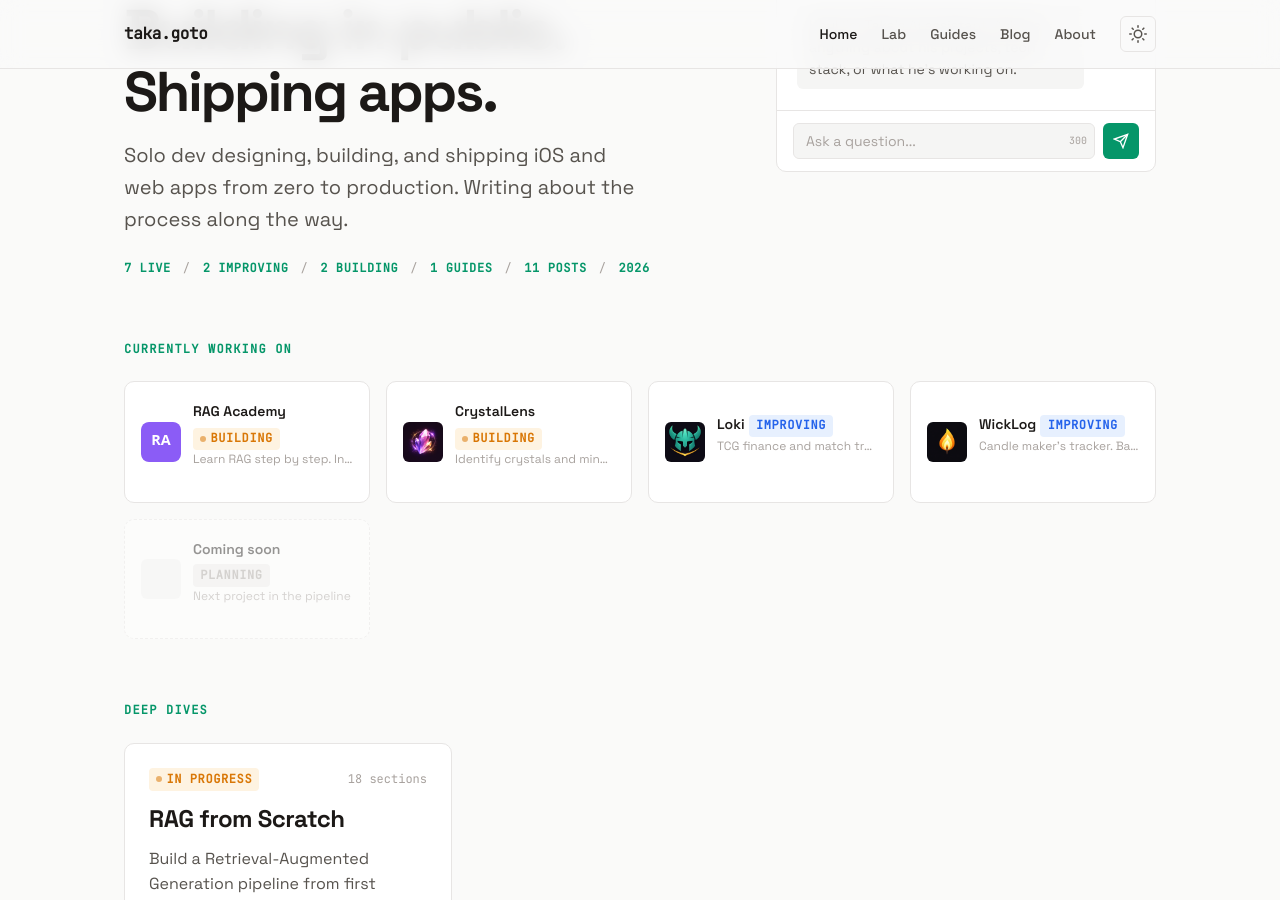
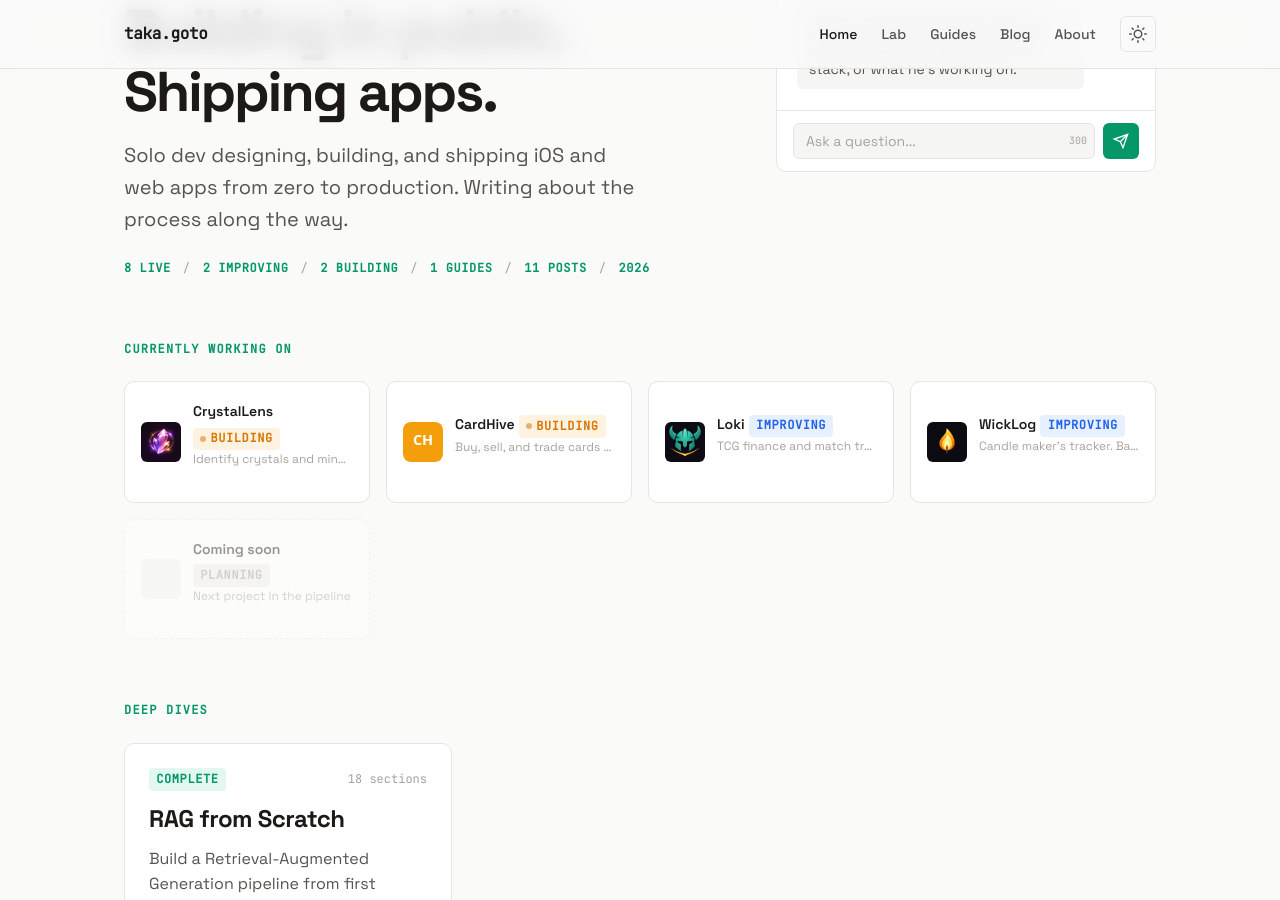
Before and after one commit to TakaGoto/takagoto.github.io, a Jekyll site: the page built from index.html, in a window 1280 px wide and 900 px high, scrolled down 204 px. Built offline with Jekyll 4.4.1, drawn with Linux system fonts in a browser that asks for light colours.

Commit message:
feat: mark RAG Academy and RAG guide as done, add CardHive project
Co-Authored-By: Claude Opus 4.6 (1M context) <noreply@anthropic.com>

```diff
--- a/_data/apps.yml
+++ b/_data/apps.yml
@@ -135,7 +135,7 @@
 - name: RAG Academy
   slug: ragacademy
   tagline: "Learn RAG step by step. Interactive lessons on embeddings, vector search, and retrieval pipelines."
-  status: building
+  status: live
   accent: "#8B5CF6"
   category: education
   icon: /ragacademy/icon.svg
@@ -171,3 +171,16 @@
     - Disease and pest diagnosis
     - Treatment recommendations
     - Care schedule suggestions
+
+- name: CardHive
+  slug: cardhive
+  tagline: "Buy, sell, and trade cards with local collectors. Meet up at game stores, skip the shipping."
+  status: building
+  accent: "#F59E0B"
+  category: trading-cards
+  icon: /cardhive/icon.svg
+  features:
+    - Local TCG marketplace with buy, sell, and trade listings
+    - Card database with search and seller discovery
+    - Game store directory organized by city
+    - Seller ratings and trust system with Discord authentication
--- a/_data/guides.yml
+++ b/_data/guides.yml
@@ -1,7 +1,7 @@
 - name: "RAG from Scratch"
   slug: rag
   description: "Build a Retrieval-Augmented Generation pipeline from first principles. Covers chunking, embeddings, vector search, and generation."
-  status: in-progress
+  status: complete
   accent: "#8B5CF6"
   sections:
     - title: "Introduction"
```
Also changed, not shown: cardhive/icon.svg (added).
